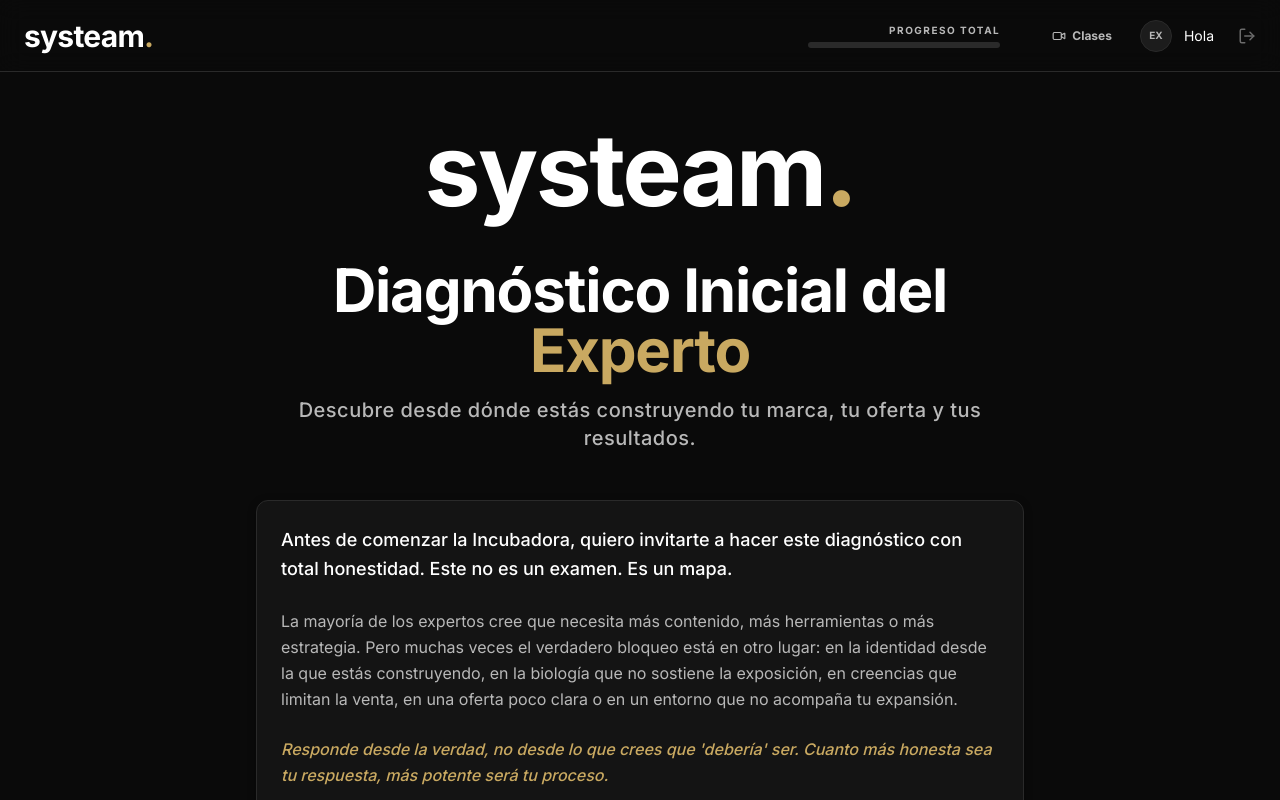
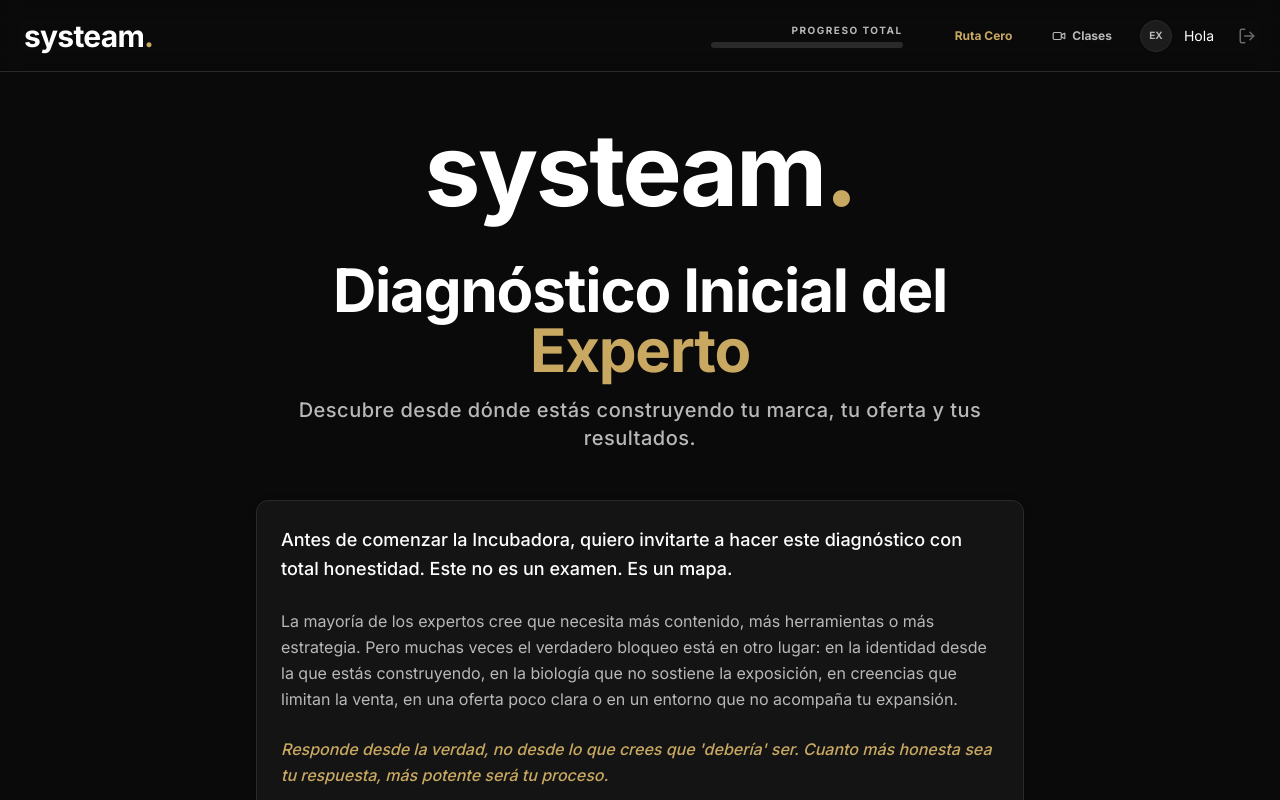
Before and after one commit to emyrarthuro-design/Systeam, a React (Vite) app: page / in a window 1280 px wide. Shown: the top 800 px of the page. Built offline with nearby package versions, Linux system fonts and the light colour scheme; no server answers; the database is empty; sample sign-in values are in the browser's storage.

Commit message:
feat(ruta-cero): connect student portal navigation

```diff
--- a/src/components/Navbar.tsx
+++ b/src/components/Navbar.tsx
@@ -62,6 +62,7 @@ export default function Navbar() {
         <div className="flex items-center gap-4">
           {user ? (
             <>
+              <Link to="/ruta-cero" className="flex items-center gap-1.5 px-3 py-1.5 rounded-full text-amber-500 hover:text-amber-300 transition-colors text-xs font-bold">Ruta Cero</Link>
               <Link to="/clases" className="flex items-center gap-1.5 px-3 py-1.5 rounded-full text-sys-text-sec hover:text-sys-accent transition-colors text-xs font-bold">
                 <Video size={14} />
                 Clases
```
